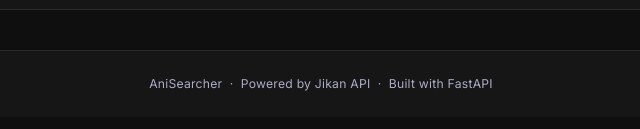
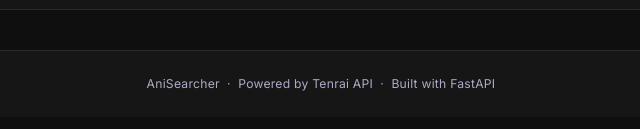
Before and after one commit to xwedz/AniSearcher, a plain HTML site: page static/index.html in a window 1280 px wide. Shown: the part 415-544 px from the top of the page, 319-959 px from the left. Drawn offline with nearby package versions, Linux system fonts and the light colour scheme.

Commit message:
footer update

```diff
--- a/static/index.html
+++ b/static/index.html
@@ -63,7 +63,7 @@
 
     <!-- ── FOOTER ── -->
     <footer class="footer">
-        AniSearcher &nbsp;·&nbsp; Powered by Jikan API &nbsp;·&nbsp; Built with FastAPI
+        AniSearcher &nbsp;·&nbsp; Powered by Tenrai API &nbsp;·&nbsp; Built with FastAPI
     </footer>
 
     <script src="/static/app.js"></script>
```
